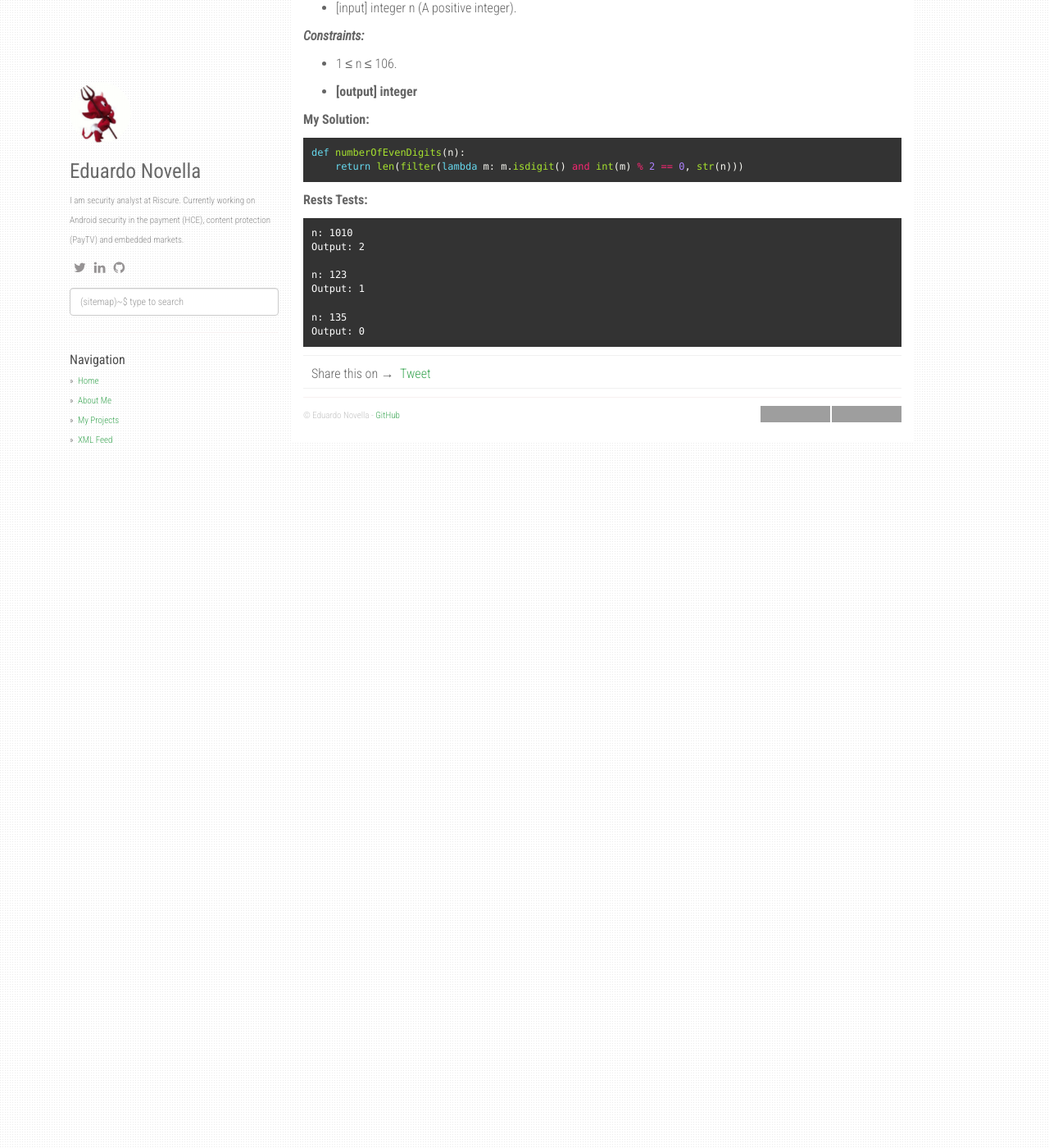
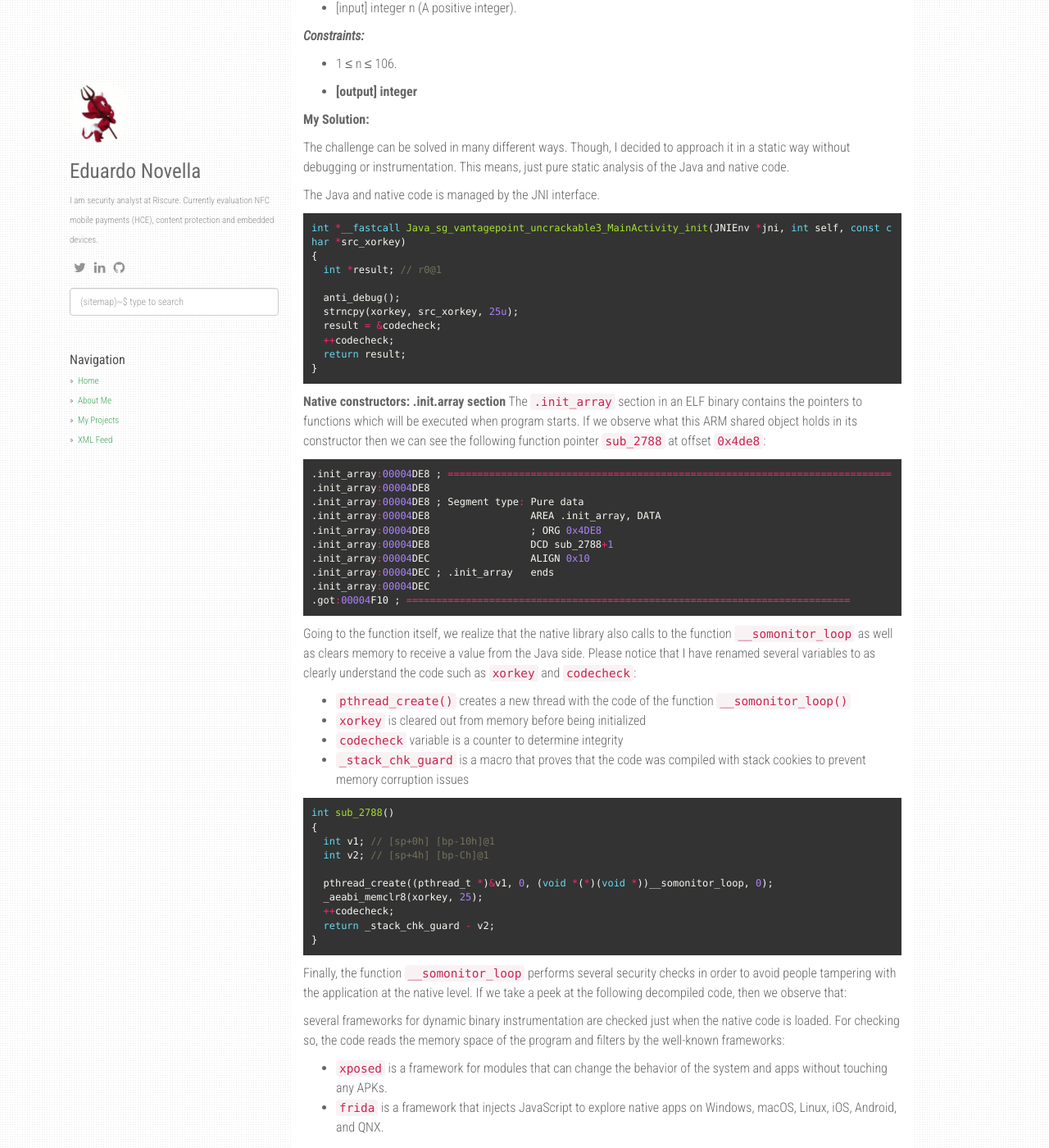
Before and after one commit to enovella/enovella.github.io, a Jekyll site: the page built from _posts/2017-04-30-android-owasp-crackmes-level-3.md, in a window 1280 px wide and 1400 px high, scrolled down 270 px. Shown: the whole window at 82% size. Built offline with Jekyll 4.4.1, drawn with Linux system fonts in a browser that asks for light colours; nearby versions of some CDN libraries; comment, search, counter and statistics services are not loaded; some of the changed text lies outside the part shown; grey boxes are pictures that could not be loaded.

Commit message:
android OWASP crackme: level3

````diff
--- a/_config.yml
+++ b/_config.yml
@@ -2,7 +2,7 @@ title: Computer Issues
 description: My Personal Stack Problems
 author: Eduardo Novella
 github: https://github.com/enovella
-about: I am security analyst at Riscure. Currently working on Android security in the payment (HCE), content protection (PayTV) and embedded markets.
+about: I am security analyst at Riscure. Currently evaluation NFC mobile payments (HCE), content protection and embedded devices.
 disqus_shortname: computerissues
 google_analytics: UA-XXXXXXXX-Y
 avatar_url: /static/img/avatar.png
--- a/_posts/2017-04-30-android-owasp-crackmes-level-3.md
+++ b/_posts/2017-04-30-android-owasp-crackmes-level-3.md
@@ -1,16 +1,16 @@
 ---
 layout: post
-title:  "Android OWASP crackmes: Level 3"
+title:  "Android OWASP crackmes: Write-up Level 3"
 date:   2017-04-30 03:39:03 +0700
 categories: [android, reverse]
 ---
 
-Find the number of even digits in the given integer.
+This post details a way of solving the level 3 of Android crackmes released by the OWASP guys.
 
-**Example**
+**Requirements**
 
-* For `n = 1010`, the output should be `numberOfEvenDigits(n) = 2`.
-* For `n = 123`, the output should be `numberOfEvenDigits(n) = 1`.
+* Android phone or emulator.
+*
 
 **Input/Output**
 
@@ -25,20 +25,148 @@ Find the number of even digits in the given integer.
 
 **My Solution:**
 
-```python
-def numberOfEvenDigits(n):
-    return len(filter(lambda m: m.isdigit() and int(m) % 2 == 0, str(n)))
+The challenge can be solved in many different ways. Though, I decided to approach it in a static way without debugging or instrumentation. This means, just pure static analysis of the Java and native code.
+
+The Java and native code is managed by the JNI interface.
+```c
+int *__fastcall Java_sg_vantagepoint_uncrackable3_MainActivity_init(JNIEnv *jni, int self, const char *src_xorkey)
+{
+  int *result; // r0@1
+
+  anti_debug();
+  strncpy(xorkey, src_xorkey, 25u);
+  result = &codecheck;
+  ++codecheck;
+  return result;
+}
 ```
 
-**Rests Tests:**
 
+**Native constructors: .init.array section**
+ The `.init_array` section in an ELF binary contains the pointers to functions which will be executed when program starts. If we observe what this ARM shared object holds in its constructor then we can see the following function pointer `sub_2788` at offset `0x4de8`:
+
+```c
+.init_array:00004DE8 ; ===========================================================================
+.init_array:00004DE8
+.init_array:00004DE8 ; Segment type: Pure data
+.init_array:00004DE8                 AREA .init_array, DATA
+.init_array:00004DE8                 ; ORG 0x4DE8
+.init_array:00004DE8                 DCD sub_2788+1
+.init_array:00004DEC                 ALIGN 0x10
+.init_array:00004DEC ; .init_array   ends
+.init_array:00004DEC
+.got:00004F10 ; ===========================================================================
 ```
-n: 1010
-Output: 2
 
-n: 123
-Output: 1
+Going to the function itself, we realize that the native library also calls to the function `__somonitor_loop` as well as clears memory to receive a value from the Java side. Please notice that I have renamed several variables to  as clearly understand the code such as `xorkey` and `codecheck`:
 
-n: 135
-Output: 0
+* `pthread_create()` creates a new thread with the code of the function `__somonitor_loop()`
+* `xorkey` is cleared out from memory before being initialized
+* `codecheck` variable is a counter to determine integrity
+* `_stack_chk_guard` is a macro that proves that the code was compiled with stack cookies to prevent memory corruption issues
+
+```c
+int sub_2788()
+{
+  int v1; // [sp+0h] [bp-10h]@1
+  int v2; // [sp+4h] [bp-Ch]@1
+
+  pthread_create((pthread_t *)&v1, 0, (void *(*)(void *))__somonitor_loop, 0);
+  _aeabi_memclr8(xorkey, 25);
+  ++codecheck;
+  return _stack_chk_guard - v2;
+}
 ```
+
+Finally, the function `__somonitor_loop`  performs several security checks in order to avoid people tampering with the application at the native level. If we take a peek at the following decompiled code, then we observe that:
+
+several frameworks for dynamic binary instrumentation are checked just when the native code is loaded. For checking so, the code reads the memory space of the program and filters by the well-known frameworks:
+
+
+* `xposed` is a framework for modules that can change the behavior of the system and apps without touching any APKs.
+* `frida` is a framework that injects JavaScript to explore native apps on Windows, macOS, Linux, iOS, Android, and QNX.
+
+The decompiled code is as follows:
+
+```c
+void __fastcall __noreturn __somonitor_loop(void *a1)
+{
+  FILE *fd; // r5@1
+  const char *str1; // r1@7
+  const char *str2; // r2@7
+  int s; // [sp+0h] [bp-20Ch]@2
+
+  fd = fopen("/proc/self/maps", "r");
+  if ( fd )
+  {
+    do
+    {
+      while ( !fgets((char *)&s, 512, fd) )
+      {
+        fclose(fd);
+        usleep(500u);
+        fd = fopen("/proc/self/maps", "r");
+        if ( !fd )
+          goto ERROR;
+      }
+    }
+    while ( !strstr((const char *)&s, "frida") && !strstr((const char *)&s, "xposed") );
+    str1 = "UnCrackable3";
+    str2 = "Tampering detected! Terminating...";
+  }
+  else
+  {
+ERROR:
+    str1 = "UnCrackable3";
+    str2 = "Error opening /proc/self/maps! Terminating...";
+  }
+  _android_log_print(2, str1, str2);
+  goodbye();
+}
+```
+
+**Native anti-debugging checks:**
+
+Decompiling and manually renaming the native code by using IDA Pro leads to the following `C` code.
+
+```c
+int anti_debug(void)
+{
+  __pid_t ppid; // r4@3
+  int result; // r0@7
+  pthread_t newthread; // [sp+4h] [bp-14h]@2
+  int stat_loc; // [sp+8h] [bp-10h]@4
+  int cookie; // [sp+Ch] [bp-Ch]@7
+
+  pid = fork();
+  if ( pid )
+  {
+    pthread_create(&newthread, 0, (void *(*)(void *))monitor_pid, 0);
+  }
+  else
+  {
+    ppid = getppid();
+    if ( !ptrace(PTRACE_ATTACH, ppid, 0, 0) )
+    {
+      waitpid(ppid, &stat_loc, 0);
+      ptrace(PTRACE_CONT, ppid, 0, 0);
+      if ( waitpid(ppid, &stat_loc, 0) )
+      {
+        while ( (stat_loc & 0x7F) == 127 )
+        {
+          ptrace(PTRACE_CONT, ppid, 0, 0);
+          if ( !waitpid(ppid, &stat_loc, 0) )
+            goto LABEL_7;
+        }
+LABEL_8:
+        exit(0);
+      }
+    }
+  }
+LABEL_7:
+  result = _stack_chk_guard - cookie;
+  if ( _stack_chk_guard != cookie )
+    goto LABEL_8;
+  return result;
+}
+```
````
Also changed, not shown: about.md (+1 -1 lines).
